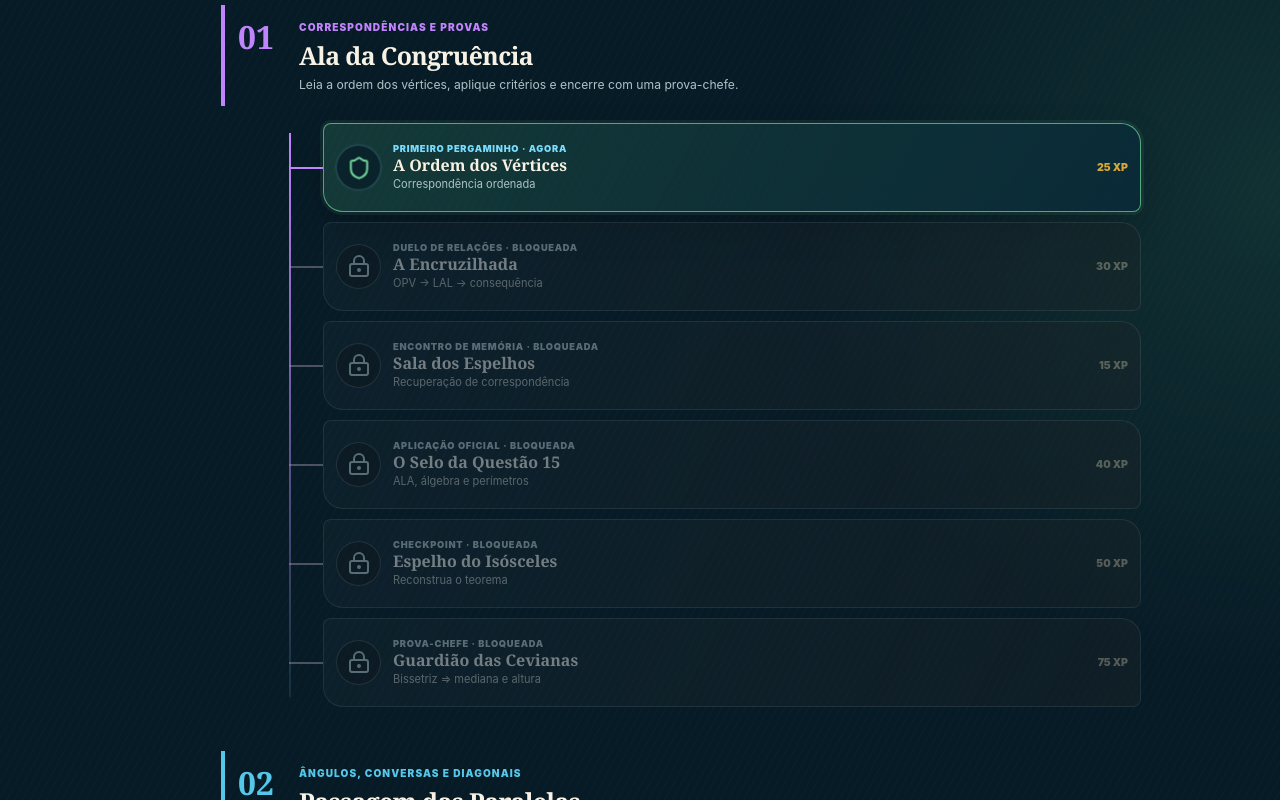
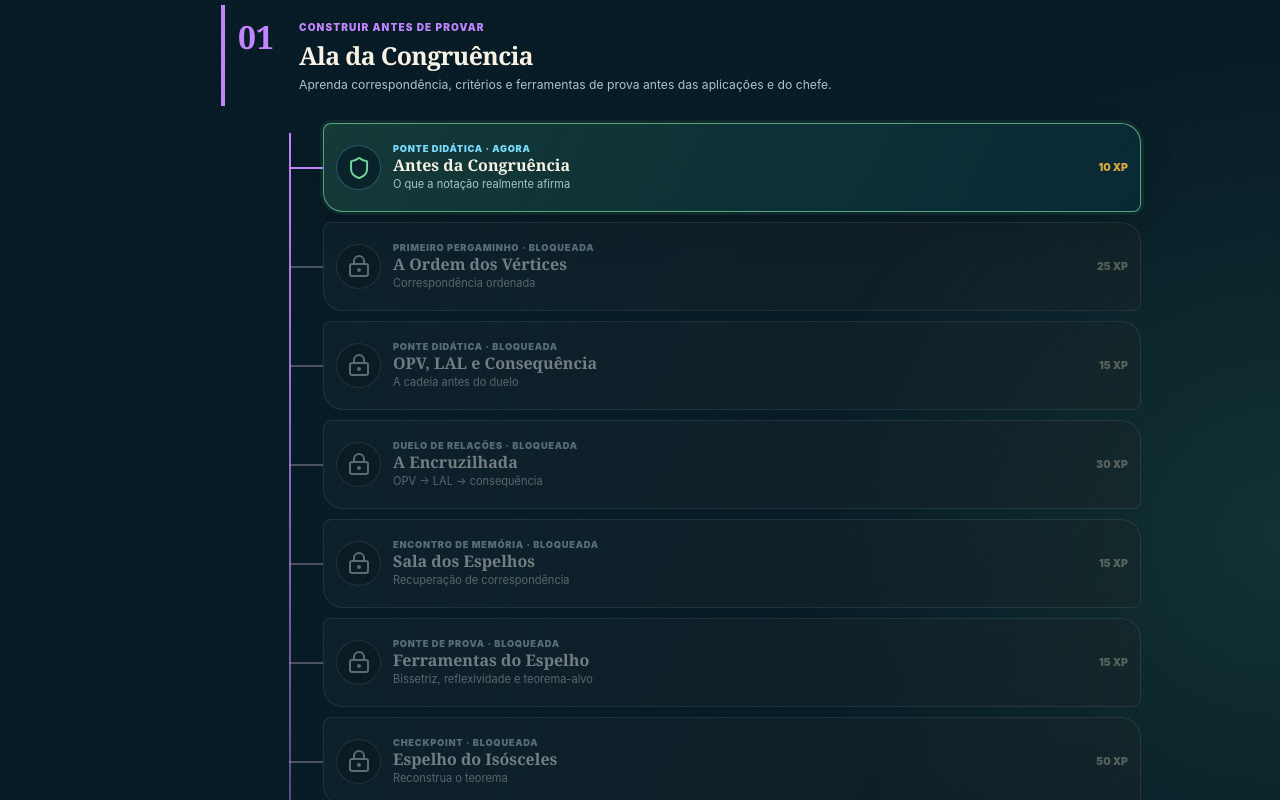
Before and after one commit to menezesx2k26-byte/geometria-rpg, a React (Vite) app: page /map in a window 1280 px wide. Shown: the part 620-1420 px from the top of the page. Built offline with nearby package versions, Linux system fonts and the light colour scheme.

Commit message:
feat: rebuild campaign around didactic prerequisites

```diff
--- a/src/data/gameCampaign.ts
+++ b/src/data/gameCampaign.ts
@@ -26,92 +26,173 @@ export interface AchievementDefinition {
 export const campaignChapters: CampaignChapter[] = [
   {
     id: 'chapter-congruence', order: 1, title: 'Ala da Congruência',
-    subtitle: 'Correspondências e provas',
-    description: 'Leia a ordem dos vértices, aplique critérios e encerre com uma prova-chefe.',
+    subtitle: 'Construir antes de provar',
+    description: 'Aprenda correspondência, critérios e ferramentas de prova antes das aplicações e do chefe.',
     accent: '#c084fc',
-    nodeIds: ['mission-vertex-order', 'mission-opv-sas', 'mission-mirror-review', 'mission-official-q15', 'checkpoint-isosceles', 'boss-cevian'],
+    nodeIds: [
+      'lesson-congruence-foundations',
+      'mission-vertex-order',
+      'lesson-opv-lal-foundations',
+      'mission-opv-sas',
+      'mission-mirror-review',
+      'lesson-proof-tools',
+      'checkpoint-isosceles',
+      'lesson-ala-foundations',
+      'mission-official-q15',
+      'lesson-cevian-foundations',
+      'boss-cevian',
+    ],
   },
   {
     id: 'chapter-parallelism', order: 2, title: 'Passagem das Paralelas',
-    subtitle: 'Ângulos, conversas e diagonais',
-    description: 'Prove paralelismo e use as diagonais para reconhecer um paralelogramo.',
+    subtitle: 'Famílias antes das conversas',
+    description: 'Construa famílias angulares e conversas antes de provar paralelismo e reconhecer um paralelogramo.',
     accent: '#55c7e8',
-    nodeIds: ['mission-parallelism'],
+    nodeIds: ['lesson-parallelism-foundations', 'mission-parallelism'],
   },
   {
     id: 'chapter-analytic', order: 3, title: 'Forja Analítica',
     subtitle: 'Do plano à prova métrica',
-    description: 'Converta figuras em coordenadas, retas, sistemas e distâncias exatas.',
+    description: 'Aprenda coordenadas, ponto médio, retas, sistemas e distância antes de integrá-los em modelagem.',
     accent: '#e5b958',
-    nodeIds: ['mission-coordinate-map', 'mission-line-forge', 'mission-language-bridge', 'boss-exercise-48'],
+    nodeIds: [
+      'lesson-cartesian-foundations',
+      'mission-coordinate-map',
+      'lesson-coordinate-bridge',
+      'lesson-line-system-foundations',
+      'mission-line-forge',
+      'mission-language-bridge',
+      'lesson-distance-modeling-foundations',
+      'boss-exercise-48',
+    ],
   },
 ];
 
 export const campaignNodes: CampaignNode[] = [
   {
-    id: 'mission-vertex-order', chapterId: 'chapter-congruence', order: 1,
-    title: 'A Ordem dos Vértices', subtitle: 'Correspondência ordenada', narrativeLabel: 'Primeiro pergaminho', type: 'lesson',
-    route: '/mission/ordered-correspondence', completionId: 'ordered-correspondence', prerequisites: [], concepts: ['triangle-congruence'],
+    id: 'lesson-congruence-foundations', chapterId: 'chapter-congruence', order: 1,
+    title: 'Antes da Congruência', subtitle: 'O que a notação realmente afirma', narrativeLabel: 'Ponte didática', type: 'lesson',
+    route: '/lesson/congruence-foundations', completionId: 'lesson:congruence-foundations', prerequisites: [], concepts: ['triangle-congruence'],
+    reward: { xp: 10, unlockTitle: 'Fundamentos da Congruência' },
+  },
+  {
+    id: 'mission-vertex-order', chapterId: 'chapter-congruence', order: 2,
+    title: 'A Ordem dos Vértices', subtitle: 'Correspondência ordenada', narrativeLabel: 'Primeiro pergaminho', type: 'practice',
+    route: '/mission/ordered-correspondence', completionId: 'ordered-correspondence', prerequisites: ['lesson-congruence-foundations'], concepts: ['triangle-congruence'],
     reward: { xp: 25, unlockTitle: 'Correspondência Ordenada' },
   },
   {
-    id: 'mission-opv-sas', chapterId: 'chapter-congruence', order: 2,
-    title: 'A Encruzilhada', subtitle: 'OPV → LAL → consequência', narrativeLabel: 'Duelo de relações', type: 'practice',
-    route: '/encounter/crossroads-opv', completionId: 'crossroads-opv', prerequisites: ['mission-vertex-order'], concepts: ['opv', 'sas', 'cpctc'],
-    reward: { xp: 30, unlockTitle: 'Lado–Ângulo–Lado' },
+    id: 'lesson-opv-lal-foundations', chapterId: 'chapter-congruence', order: 3,
+    title: 'OPV, LAL e Consequência', subtitle: 'A cadeia antes do duelo', narrativeLabel: 'Ponte didática', type: 'lesson',
+    route: '/lesson/opv-lal-foundations', completionId: 'lesson:opv-lal-foundations', prerequisites: ['mission-vertex-order'], concepts: ['opv', 'sas', 'cpctc'],
+    reward: { xp: 15, unlockTitle: 'Lado–Ângulo–Lado' },
   },
   {
-    id: 'mission-mirror-review', chapterId: 'chapter-congruence', order: 3,
+    id: 'mission-opv-sas', chapterId: 'chapter-congruence', order: 4,
+    title: 'A Encruzilhada', subtitle: 'OPV → LAL → consequência', narrativeLabel: 'Duelo de relações', type: 'practice',
+    route: '/encounter/crossroads-opv', completionId: 'crossroads-opv', prerequisites: ['lesson-opv-lal-foundations'], concepts: ['opv', 'sas', 'cpctc'],
+    reward: { xp: 30 },
+  },
+  {
+    id: 'mission-mirror-review', chapterId: 'chapter-congruence', order: 5,
     title: 'Sala dos Espelhos', subtitle: 'Recuperação de correspondência', narrativeLabel: 'Encontro de memória', type: 'review',
     route: '/microquest/correspondence-pairs', completionId: 'microquest:correspondence-pairs', prerequisites: ['mission-opv-sas'], concepts: ['triangle-congruence'],
     reward: { xp: 15 },
   },
   {
-    id: 'mission-official-q15', chapterId: 'chapter-congruence', order: 4,
-    title: 'O Selo da Questão 15', subtitle: 'ALA, álgebra e perímetros', narrativeLabel: 'Aplicação oficial', type: 'application',
-    route: '/encounter/official-q15', completionId: 'official-euclid-q15', prerequisites: ['mission-mirror-review'], concepts: ['asa', 'triangle-congruence'],
-    reward: { xp: 40, unlockTitle: 'Ângulo–Lado–Ângulo' },
+    id: 'lesson-proof-tools', chapterId: 'chapter-congruence', order: 6,
+    title: 'Ferramentas do Espelho', subtitle: 'Bissetriz, reflexividade e teorema-alvo', narrativeLabel: 'Ponte de prova', type: 'lesson',
+    route: '/lesson/proof-tools', completionId: 'lesson:proof-tools', prerequisites: ['mission-mirror-review'], concepts: ['angle-bisector', 'reflexivity', 'isosceles-theorem'],
+    reward: { xp: 15 },
   },
   {
-    id: 'checkpoint-isosceles', chapterId: 'chapter-congruence', order: 5,
+    id: 'checkpoint-isosceles', chapterId: 'chapter-congruence', order: 7,
     title: 'Espelho do Isósceles', subtitle: 'Reconstrua o teorema', narrativeLabel: 'Checkpoint', type: 'checkpoint',
-    route: '/proof/isosceles-base-angles?mode=training', completionId: 'proof:isosceles-base-angles', prerequisites: ['mission-official-q15'], concepts: ['isosceles-theorem', 'sas'],
+    route: '/proof/isosceles-base-angles?mode=training', completionId: 'proof:isosceles-base-angles', prerequisites: ['lesson-proof-tools'], concepts: ['isosceles-theorem', 'sas'],
     reward: { xp: 50, unlockTitle: 'Teorema do Isósceles' },
   },
   {
-    id: 'boss-cevian', chapterId: 'chapter-congruence', order: 6,
+    id: 'lesson-ala-foundations', chapterId: 'chapter-congruence', order: 8,
+    title: 'A Ponte para ALA', subtitle: 'Ângulos, lado compreendido e perímetro', narrativeLabel: 'Ponte didática', type: 'lesson',
+    route: '/lesson/ala-foundations', completionId: 'lesson:ala-foundations', prerequisites: ['checkpoint-isosceles'], concepts: ['asa', 'triangle-perimeter'],
+    reward: { xp: 15, unlockTitle: 'Ângulo–Lado–Ângulo' },
+  },
+  {
+    id: 'mission-official-q15', chapterId: 'chapter-congruence', order: 9,
+    title: 'O Selo da Questão 15', subtitle: 'ALA, álgebra e perímetros', narrativeLabel: 'Aplicação oficial', type: 'application',
+    route: '/encounter/official-q15', completionId: 'official-euclid-q15', prerequisites: ['lesson-ala-foundations'], concepts: ['asa', 'triangle-congruence', 'triangle-perimeter'],
+    reward: { xp: 40 },
+  },
+  {
+    id: 'lesson-cevian-foundations', chapterId: 'chapter-congruence', order: 10,
+    title: 'Cevianas sem Mistério', subtitle: 'Ponto médio, mediana e altura', narrativeLabel: 'Arsenal do chefe', type: 'lesson',
+    route: '/lesson/cevian-foundations', completionId: 'lesson:cevian-foundations', prerequisites: ['mission-official-q15'], concepts: ['midpoint', 'median', 'altitude', 'angle-bisector'],
+    reward: { xp: 20 },
+  },
+  {
+    id: 'boss-cevian', chapterId: 'chapter-congruence', order: 11,
     title: 'Guardião das Cevianas', subtitle: 'Bissetriz ⇒ mediana e altura', narrativeLabel: 'Prova-chefe', type: 'boss',
-    route: '/proof/isosceles-cevian?mode=training', completionId: 'proof:isosceles-cevian', prerequisites: ['checkpoint-isosceles'], concepts: ['isosceles-special-cevian', 'midpoint', 'perpendicularity'],
+    route: '/proof/isosceles-cevian?mode=training', completionId: 'proof:isosceles-cevian', prerequisites: ['lesson-cevian-foundations'], concepts: ['isosceles-special-cevian', 'midpoint', 'median', 'altitude'],
     reward: { xp: 75, achievementId: 'first-boss', unlockTitle: 'Título: Guardião das Cevianas' },
   },
   {
-    id: 'mission-parallelism', chapterId: 'chapter-parallelism', order: 7,
+    id: 'lesson-parallelism-foundations', chapterId: 'chapter-parallelism', order: 12,
+    title: 'Gramática das Paralelas', subtitle: 'Famílias, teorema e conversa', narrativeLabel: 'Ponte didática', type: 'lesson',
+    route: '/lesson/parallelism-foundations', completionId: 'lesson:parallelism-foundations', prerequisites: ['boss-cevian'], concepts: ['parallel-angle-families', 'parallel-converse-skill', 'parallelogram-characterization'],
+    reward: { xp: 20 },
+  },
+  {
+    id: 'mission-parallelism', chapterId: 'chapter-parallelism', order: 13,
     title: 'Ponte das Paralelas', subtitle: 'Famílias, conversas e paralelogramo', narrativeLabel: 'Desafio do capítulo', type: 'challenge',
-    route: '/lab/parallelism', completionId: 'parallelism-bridge', prerequisites: ['boss-cevian'], concepts: ['parallel-angle-families', 'parallel-converse-skill', 'parallelogram-characterization'],
+    route: '/lab/parallelism', completionId: 'parallelism-bridge', prerequisites: ['lesson-parallelism-foundations'], concepts: ['parallel-angle-families', 'parallel-converse-skill', 'parallelogram-characterization'],
     reward: { xp: 55, unlockTitle: 'Insígnia das Paralelas' },
   },
   {
-    id: 'mission-coordinate-map', chapterId: 'chapter-analytic', order: 8,
-    title: 'Cartografia de Sinais', subtitle: 'Eixos, quadrantes e diagonais', narrativeLabel: 'Mapa do plano', type: 'lesson',
-    route: '/lab/coordinates', completionId: 'coordinate-sign-lab', prerequisites: ['mission-parallelism'], concepts: ['cartesian-coordinates', 'quadrants-signs'],
+    id: 'lesson-cartesian-foundations', chapterId: 'chapter-analytic', order: 14,
+    title: 'Antes do Plano', subtitle: 'Coordenadas, eixos e sinais', narrativeLabel: 'Ponte didática', type: 'lesson',
+    route: '/lesson/cartesian-foundations', completionId: 'lesson:cartesian-foundations', prerequisites: ['mission-parallelism'], concepts: ['cartesian-coordinates', 'quadrants-signs'],
+    reward: { xp: 10 },
+  },
+  {
+    id: 'mission-coordinate-map', chapterId: 'chapter-analytic', order: 15,
+    title: 'Cartografia de Sinais', subtitle: 'Eixos, quadrantes e diagonais', narrativeLabel: 'Mapa do plano', type: 'practice',
+    route: '/lab/coordinates', completionId: 'coordinate-sign-lab', prerequisites: ['lesson-cartesian-foundations'], concepts: ['cartesian-coordinates', 'quadrants-signs'],
     reward: { xp: 25, unlockTitle: 'Cartógrafo do Plano' },
   },
   {
-    id: 'mission-line-forge', chapterId: 'chapter-analytic', order: 9,
+    id: 'lesson-coordinate-bridge', chapterId: 'chapter-analytic', order: 16,
+    title: 'Pontos que Viram Relações', subtitle: 'Ponto médio e colinearidade', narrativeLabel: 'Ponte didática', type: 'lesson',
+    route: '/lesson/coordinate-bridge', completionId: 'lesson:coordinate-bridge', prerequisites: ['mission-coordinate-map'], concepts: ['coordinate-midpoint', 'coordinate-collinearity'],
+    reward: { xp: 15 },
+  },
+  {
+    id: 'lesson-line-system-foundations', chapterId: 'chapter-analytic', order: 17,
+    title: 'Reta e Sistema em Duas Línguas', subtitle: 'Equação, conjunto solução e interseção', narrativeLabel: 'Ponte didática', type: 'lesson',
+    route: '/lesson/line-system-foundations', completionId: 'lesson:line-system-foundations', prerequisites: ['lesson-coordinate-bridge'], concepts: ['general-line-equation', 'line-solution-set', 'linear-system-classification', 'system-intersection-interpretation', 'coordinate-median'],
+    reward: { xp: 25 },
+  },
+  {
+    id: 'mission-line-forge', chapterId: 'chapter-analytic', order: 18,
     title: 'Forja das Retas', subtitle: 'Pontos → equações → sistemas', narrativeLabel: 'Oficina analítica', type: 'practice',
-    route: '/lab/line-forge', completionId: 'line-forge', prerequisites: ['mission-coordinate-map'], concepts: ['general-line-equation', 'linear-system-classification'],
+    route: '/lab/line-forge', completionId: 'line-forge', prerequisites: ['lesson-line-system-foundations'], concepts: ['general-line-equation', 'linear-system-classification', 'system-intersection-interpretation'],
     reward: { xp: 65, unlockTitle: 'Forjador de Retas' },
   },
   {
-    id: 'mission-language-bridge', chapterId: 'chapter-analytic', order: 10,
+    id: 'mission-language-bridge', chapterId: 'chapter-analytic', order: 19,
     title: 'Ponte das Duas Linguagens', subtitle: 'Sintética ↔ analítica', narrativeLabel: 'Missão de transferência', type: 'review',
     route: '/lab/crossover', completionId: 'synthetic-analytic-crossover', prerequisites: ['mission-line-forge'], concepts: ['coordinate-median', 'system-intersection-interpretation'],
     reward: { xp: 35, unlockTitle: 'Tradutor Geométrico' },
   },
   {
-    id: 'boss-exercise-48', chapterId: 'chapter-analytic', order: 11,
+    id: 'lesson-distance-modeling-foundations', chapterId: 'chapter-analytic', order: 20,
+    title: 'Distância antes da Prova Métrica', subtitle: 'Pitágoras, exatidão e modelagem', narrativeLabel: 'Arsenal do chefe', type: 'lesson',
+    route: '/lesson/distance-modeling-foundations', completionId: 'lesson:distance-modeling-foundations', prerequisites: ['mission-language-bridge'], concepts: ['distance-formula-skill', 'figure-to-equation', 'exact-distance-proof'],
+    reward: { xp: 20 },
+  },
+  {
+    id: 'boss-exercise-48', chapterId: 'chapter-analytic', order: 21,
     title: 'O Enigma das Duas Cevianas', subtitle: 'Figura → sistema → prova métrica', narrativeLabel: 'Chefe analítico', type: 'boss',
-    route: '/lab/exercise-48', completionId: 'exercise-48-modeling', prerequisites: ['mission-language-bridge'], concepts: ['figure-to-equation', 'exact-distance-proof'],
+    route: '/lab/exercise-48', completionId: 'exercise-48-modeling', prerequisites: ['lesson-distance-modeling-foundations'], concepts: ['figure-to-equation', 'exact-distance-proof'],
     reward: { xp: 90, unlockTitle: 'Título: Modelador Métrico' },
   },
 ];
@@ -180,7 +261,6 @@ export function getDueAdaptiveReview(progress: UserProgress, now = new Date()) {
     .map((entry) => ({ conceptId: entry.conceptId, ...adaptiveReviewRoutes[entry.conceptId]! }))
     .at(0);
 }
-
 
 export function validateGameCampaign() {
   const errors: string[] = [];
```
